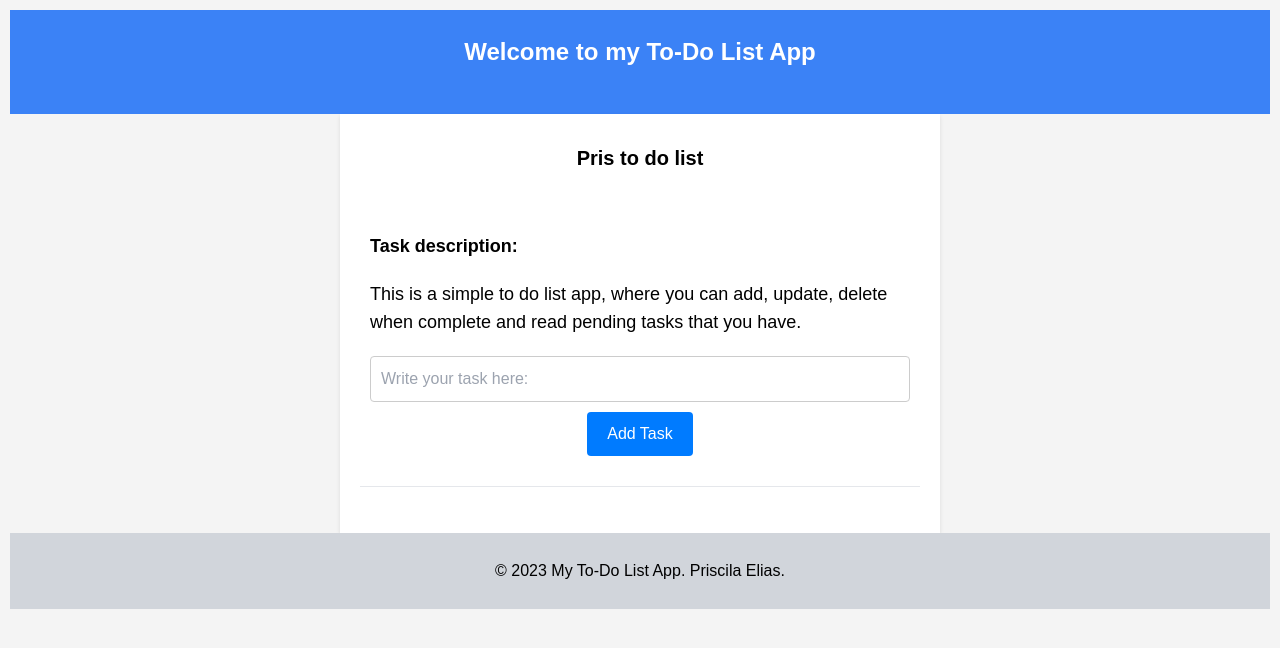
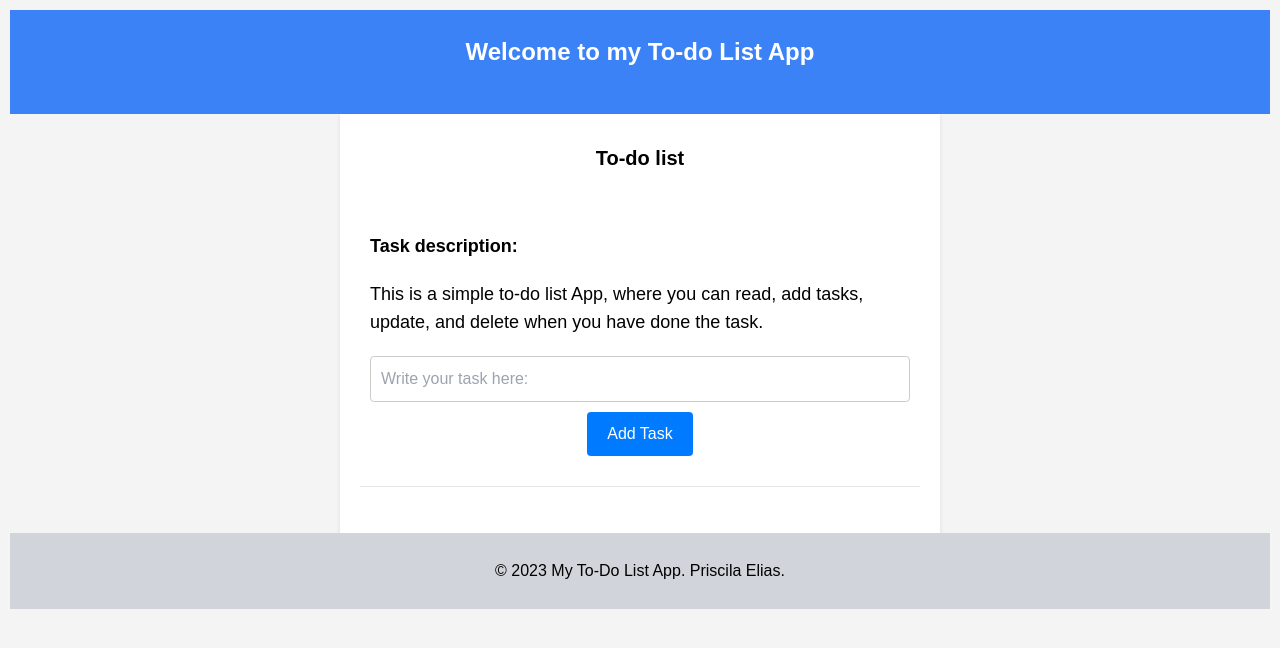
Before and after one commit to priscilaek/to-do-list-crud, a plain HTML site: page index.html in a window 1280 px wide. Drawn offline with nearby package versions, Linux system fonts and the light colour scheme.

Commit message:
Actualiza descripcion

```diff
--- a/index.html
+++ b/index.html
@@ -12,24 +12,22 @@
   </head>
   <body>
     <header class="bg-blue-500 text-white p-4">
-      <h1 class="text-2xl font-semibold">Welcome to my To-Do List App</h1>
+      <h1 class="text-2xl font-semibold">Welcome to my To-do List App</h1>
     </header>
   <section class = "home" >
-    <h2 class="text-xl font-semibold mb-4">Pris to do list</h2><br>
+    <h2 class="text-xl font-semibold mb-4">To-do list</h2><br>
     <h3 class="text-lg font-semibold">Task description:</h3>
-    <p class="text-lg">This is a simple to do list app, where you can add, update, delete when complete and read pending tasks that you have.</p>
+    <p class="text-lg">This is a simple to-do list App, where you can read, add tasks, update, and delete when you have done the task.</p>
     <form id="note-form">
       <input
         id="note-input"
         type="text"
         placeholder="Write your task here:"
-        class="flex-grow border rounded-l p-2"
-        />
+        class="flex-grow border rounded-l p-2"/>
       <button id="add-note-button">Add Task</button>
     </form>
     <div id="notes"
-    class="mt-4 border-t pt-4"
-    ></div>
+    class="mt-4 border-t pt-4"></div>
     <script type="module" src="./js/ejercicio-crud.js"></script>
   </section>
   <footer class="text-center py-4 bg-gray-300">
```
